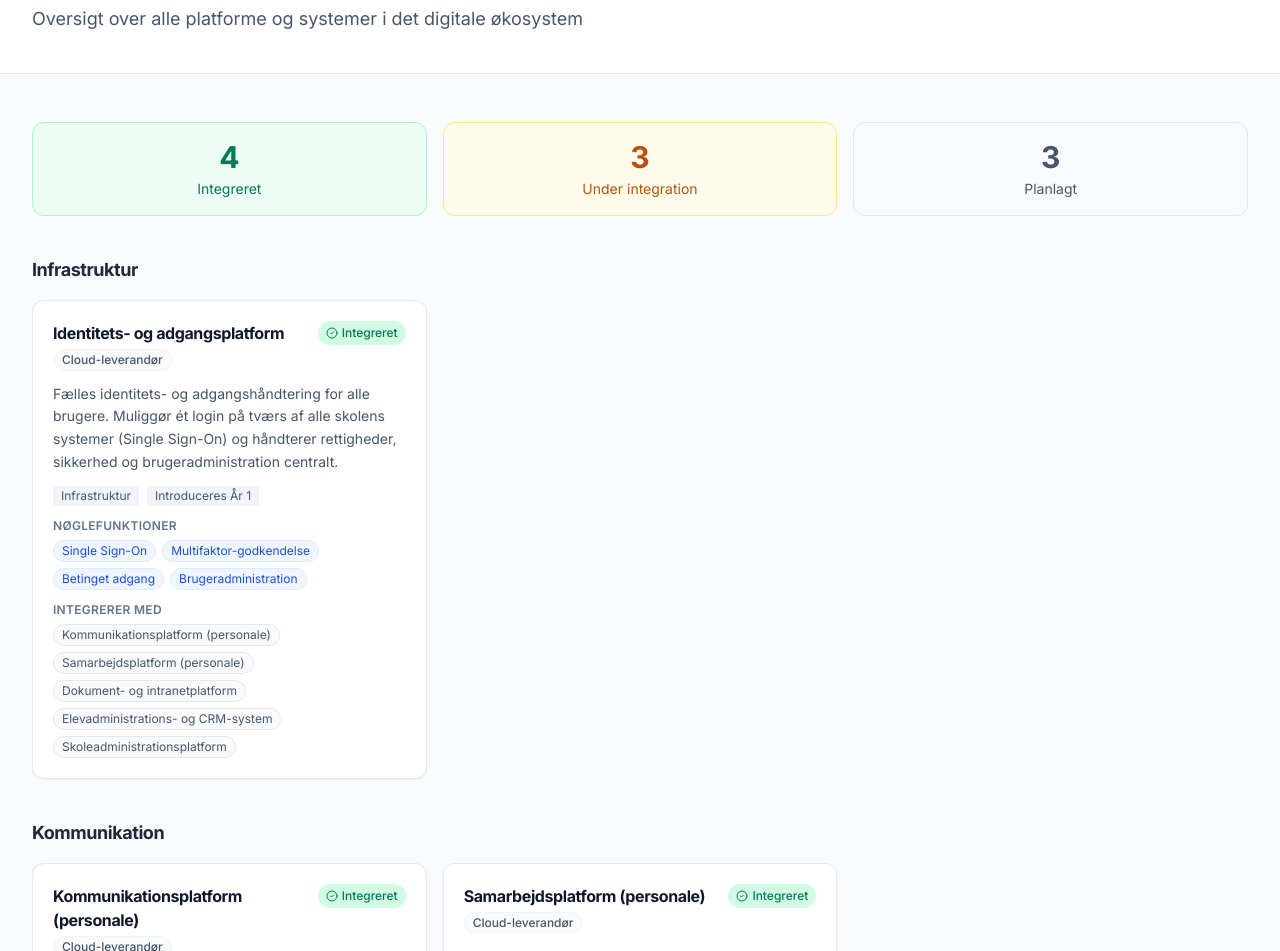
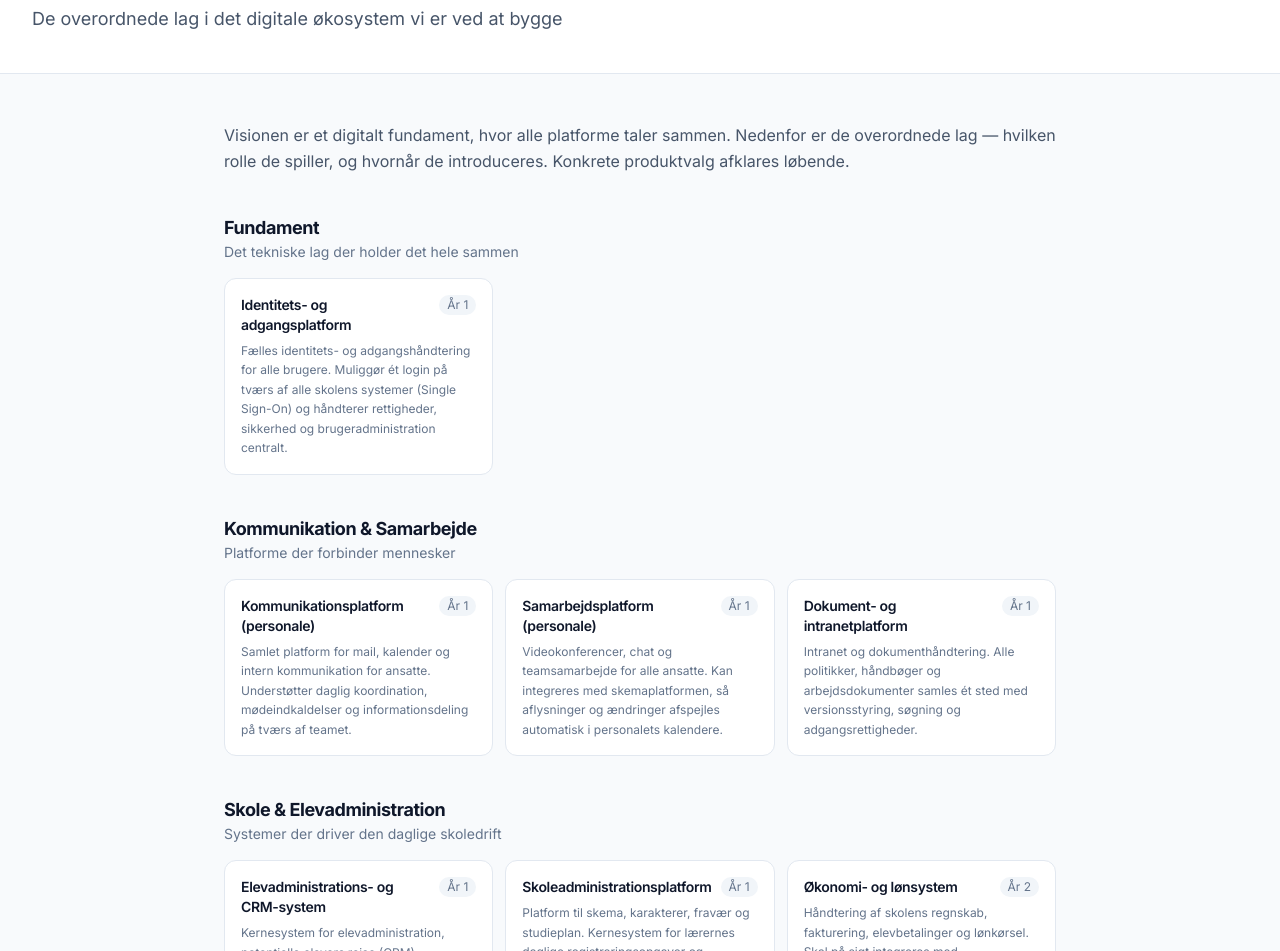
Before and after one commit to qvisty/EmmerskeSoftwareVision, a Next.js app: page /EmmerskeSoftwareVision/systemer in a window 1280 px wide. Shown: the part 301-1252 px from the top of the page. Built offline with nearby package versions, Linux system fonts and the light colour scheme.

Commit message:
Simplify systemer page to high-level layer overview

```diff
--- a/src/app/systemer/page.tsx
+++ b/src/app/systemer/page.tsx
@@ -1,62 +1,100 @@
 import PageHeader from '@/components/layout/PageHeader';
-import SystemCard from '@/components/systems/SystemCard';
 import { systems } from '@/data/systems';
 
 export const metadata = {
   title: 'Systemer | Emmerske SoftwareVision',
 };
 
-const categories = [
-  { id: 'infrastruktur', label: 'Infrastruktur' },
-  { id: 'kommunikation', label: 'Kommunikation' },
-  { id: 'administration', label: 'Administration' },
-  { id: 'undervisning', label: 'Undervisning' },
-  { id: 'automatisering', label: 'Automatisering' },
+const layerGroups = [
+  {
+    title: 'Fundament',
+    description: 'Det tekniske lag der holder det hele sammen',
+    ids: ['identitet'],
+  },
+  {
+    title: 'Kommunikation & Samarbejde',
+    description: 'Platforme der forbinder mennesker',
+    ids: ['kommunikation', 'samarbejde', 'dokumenter'],
+  },
+  {
+    title: 'Skole & Elevadministration',
+    description: 'Systemer der driver den daglige skoledrift',
+    ids: ['elevsystem', 'skoleadmin', 'okonomi'],
+  },
+  {
+    title: 'Automatisering & Indsigt',
+    description: 'Det lag der får det hele til at arbejde sammen',
+    ids: ['automatisering', 'rapportering', 'ai-assistent'],
+  },
 ];
 
 export default function SystemerPage() {
-  const integrated = systems.filter((s) => s.integrationStatus === 'integreret').length;
-  const inProgress = systems.filter((s) => s.integrationStatus === 'under-integration').length;
-
   return (
     <>
       <PageHeader
-        title="Systemer & Teknologier"
-        subtitle="Oversigt over alle platforme og systemer i det digitale økosystem"
-        badge={`${integrated} integreret · ${inProgress} under integration`}
+        title="Systemer & Platforme"
+        subtitle="De overordnede lag i det digitale økosystem vi er ved at bygge"
+        badge="Konceptuelt overblik"
         badgeColor="blue"
       />
 
-      <div className="mx-auto max-w-7xl px-4 py-12 sm:px-6 lg:px-8">
-        {/* Status summary */}
-        <div className="mb-10 grid grid-cols-3 gap-4">
-          {[
-            { label: 'Integreret', count: integrated, color: 'bg-emerald-50 border-emerald-200 text-emerald-700' },
-            { label: 'Under integration', count: inProgress, color: 'bg-amber-50 border-amber-200 text-amber-700' },
-            { label: 'Planlagt', count: systems.filter((s) => s.integrationStatus === 'planlagt').length, color: 'bg-slate-50 border-slate-200 text-slate-600' },
-          ].map((item) => (
-            <div key={item.label} className={`rounded-xl border p-4 text-center ${item.color}`}>
-              <p className="text-3xl font-bold">{item.count}</p>
-              <p className="text-sm mt-1">{item.label}</p>
-            </div>
-          ))}
+      <div className="mx-auto max-w-4xl px-4 py-12 sm:px-6 lg:px-8">
+        <p className="mb-10 text-slate-600 leading-relaxed">
+          Visionen er et digitalt fundament, hvor alle platforme taler sammen.
+          Nedenfor er de overordnede lag — hvilken rolle de spiller, og hvornår de introduceres.
+          Konkrete produktvalg afklares løbende.
+        </p>
+
+        <div className="space-y-10">
+          {layerGroups.map((group) => {
+            const groupSystems = group.ids
+              .map((id) => systems.find((s) => s.id === id))
+              .filter(Boolean);
+
+            return (
+              <div key={group.title}>
+                <div className="mb-4">
+                  <h2 className="text-lg font-bold text-slate-900">{group.title}</h2>
+                  <p className="text-sm text-slate-500">{group.description}</p>
+                </div>
+                <div className="grid gap-3 sm:grid-cols-2 lg:grid-cols-3">
+                  {groupSystems.map((sys) => {
+                    if (!sys) return null;
+                    const phaseLabel: Record<string, string> = {
+                      'fase-1': 'År 1',
+                      'fase-2': 'År 2',
+                      'fase-3': 'År 3',
+                    };
+                    return (
+                      <div
+                        key={sys.id}
+                        className="rounded-xl border border-slate-200 bg-white p-4"
+                      >
+                        <div className="flex items-start justify-between gap-2">
+                          <h3 className="font-semibold text-slate-900 text-sm">{sys.name}</h3>
+                          <span className="shrink-0 rounded-full bg-slate-100 px-2 py-0.5 text-xs text-slate-500">
+                            {phaseLabel[sys.phaseId]}
+                          </span>
+                        </div>
+                        <p className="mt-1.5 text-xs text-slate-500 leading-relaxed">
+                          {sys.description}
+                        </p>
+                      </div>
+                    );
+                  })}
+                </div>
+              </div>
+            );
+          })}
         </div>
 
-        {/* Systems by category */}
-        {categories.map((cat) => {
-          const catSystems = systems.filter((s) => s.category === cat.id);
-          if (!catSystems.length) return null;
-          return (
-            <div key={cat.id} className="mb-10">
-              <h2 className="mb-4 text-lg font-bold text-slate-800">{cat.label}</h2>
-              <div className="grid gap-4 sm:grid-cols-2 lg:grid-cols-3">
-                {catSystems.map((sys) => (
-                  <SystemCard key={sys.id} system={sys} />
-                ))}
-              </div>
-            </div>
-          );
-        })}
+        <div className="mt-12 rounded-2xl border border-amber-100 bg-amber-50 p-6">
+          <p className="text-sm text-amber-800 leading-relaxed">
+            <strong>Bemærk:</strong> Dette er et konceptuelt overblik over de typer af platforme,
+            vi forventer at arbejde med. Specifikke produktvalg er ikke låst fast endnu —
+            det er en del af den afdækning, der sker løbende.
+          </p>
+        </div>
       </div>
     </>
   );
```
